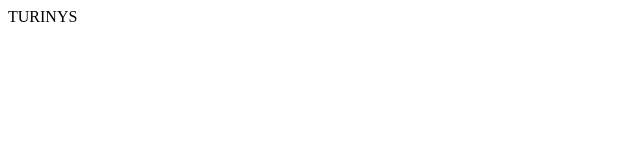
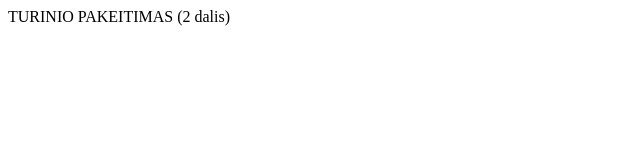
Before and after one commit to Diflina/01-intro, a website: page index.html in a window 1280 px wide. Shown: the whole page, without its empty margins (0-640 px from the left). Drawn offline with Linux system fonts and the light colour scheme.

Commit message:
body tekstas pakeistas

```diff
--- a/index.html
+++ b/index.html
@@ -7,6 +7,6 @@
     <title>Serlokas</title>
 </head>
 <body>
-    TURINYS
+    TURINIO PAKEITIMAS (2 dalis)
 </body>
 </html>
```
